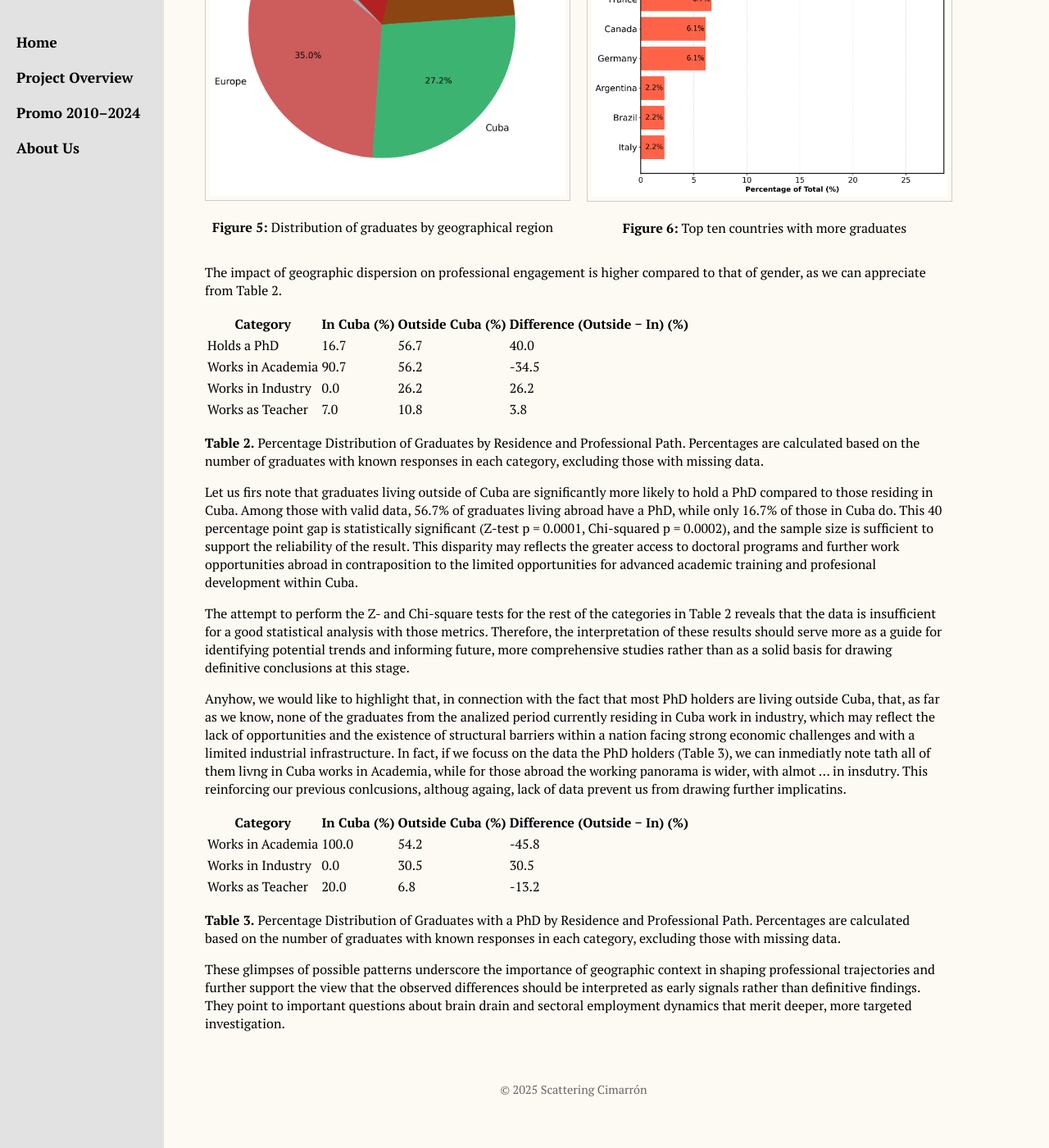
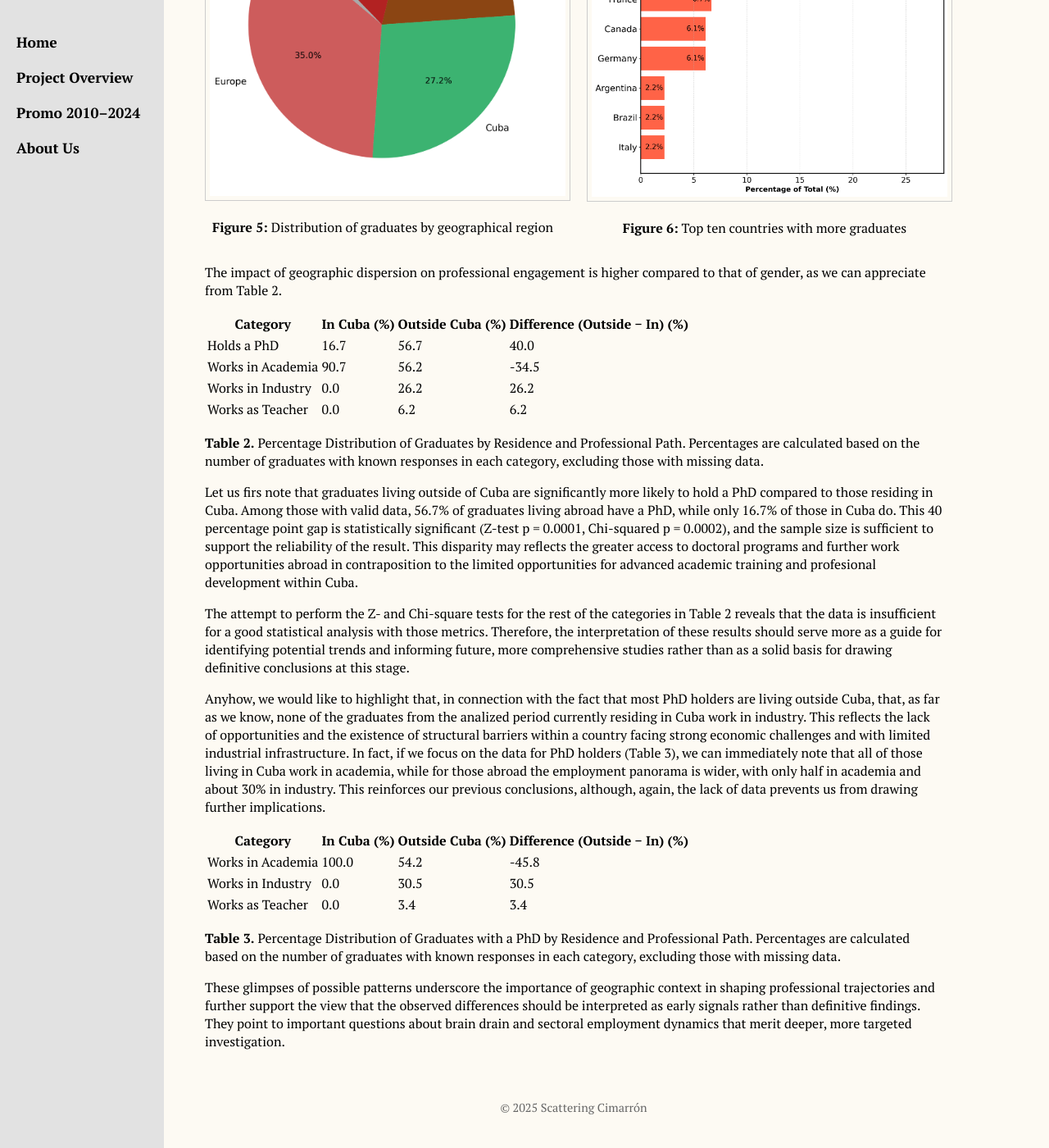
Before and after one commit to Gretica/Tracking_Cuban_Physicists, a Jekyll site: the page built from Promo_2010_2024.md, in a window 1280 px wide and 1400 px high, scrolled down 3554 px. Shown: the whole window at 82% size. Built offline with Jekyll 4.4.1, drawn with Linux system fonts in a browser that asks for light colours; some of the changed text lies outside the part shown.

Commit message:
Update Promo_2010_2024.md

```diff
--- a/Promo_2010_2024.md
+++ b/Promo_2010_2024.md
@@ -76,7 +76,7 @@ However, once they are graduated, the statistics for men and women does not look
     <tr><td>Holds a PhD</td><td>46.5</td><td>52.9</td><td>6.4</td></tr>
     <tr><td>Works in Academia</td><td>63.2</td><td>70.0</td><td>6.8</td></tr>
     <tr><td>Works in Industry</td><td>21.8</td><td>12.5</td><td>-9.3</td></tr>
-    <tr><td>Works as Teacher</td><td>9.0</td><td>12.5</td><td>3.5</td></tr>
+    <tr><td>Works as Teacher</td><td>4.5</td><td>5.0</td><td>-1.5</td></tr>
   </tbody>
 </table>
 
@@ -148,9 +148,9 @@ The impact of geographic dispersion on professional engagement is higher compare
     </tr>
     <tr>
       <td>Works as Teacher</td>
-      <td>7.0</td>
-      <td>10.8</td>
-      <td>3.8</td>
+      <td>0.0</td>
+      <td>6.2</td>
+      <td>6.2</td>
     </tr>
   </tbody>
 </table>
@@ -161,7 +161,7 @@ Let us firs note that graduates living outside of Cuba are significantly more li
 
 The attempt to perform the Z- and Chi-square tests for the rest of the categories in Table 2 reveals that the data is insufficient for a good statistical analysis with those metrics. Therefore, the interpretation of these results should serve more as a guide for identifying potential trends and informing future, more comprehensive studies rather than as a solid basis for drawing definitive conclusions at this stage.
 
-Anyhow, we would like to highlight that, in connection with the fact that most PhD holders are living outside Cuba, that, as far as we know, none of the graduates from the analized period currently residing in Cuba work in industry, which may reflect the lack of opportunities and the existence of structural barriers within a nation facing strong economic challenges and with a limited industrial infrastructure. In fact, if we focuss on the data the PhD holders (Table 3), we can inmediatly note tath all of them livng in Cuba works in Academia, while for those abroad the working panorama is wider, with almot ... in insdutry. This reinforcing our previous conlcusions, althoug againg, lack of data prevent us from drawing further implicatins.
+Anyhow, we would like to highlight that, in connection with the fact that most PhD holders are living outside Cuba, that, as far as we know, none of the graduates from the analized period currently residing in Cuba work in industry. This reflects the lack of opportunities and the existence of structural barriers within a country facing strong economic challenges and with limited industrial infrastructure. In fact, if we focus on the data for PhD holders (Table 3), we can immediately note that all of those living in Cuba work in academia, while for those abroad the employment panorama is wider, with only half in academia and about 30% in industry. This reinforces our previous conclusions, although, again, the lack of data prevents us from drawing further implications.
 
 <table>
   <thead>
@@ -187,9 +187,9 @@ Anyhow, we would like to highlight that, in connection with the fact that most P
     </tr>
     <tr>
       <td>Works as Teacher</td>
-      <td>20.0</td>
-      <td>6.8</td>
-      <td>-13.2</td>
+      <td>0.0</td>
+      <td>3.4</td>
+      <td>3.4</td>
     </tr>
   </tbody>
 </table>
```
Also changed, not shown: other parts of Promo_2010_2024.md (+2 -2 lines).
